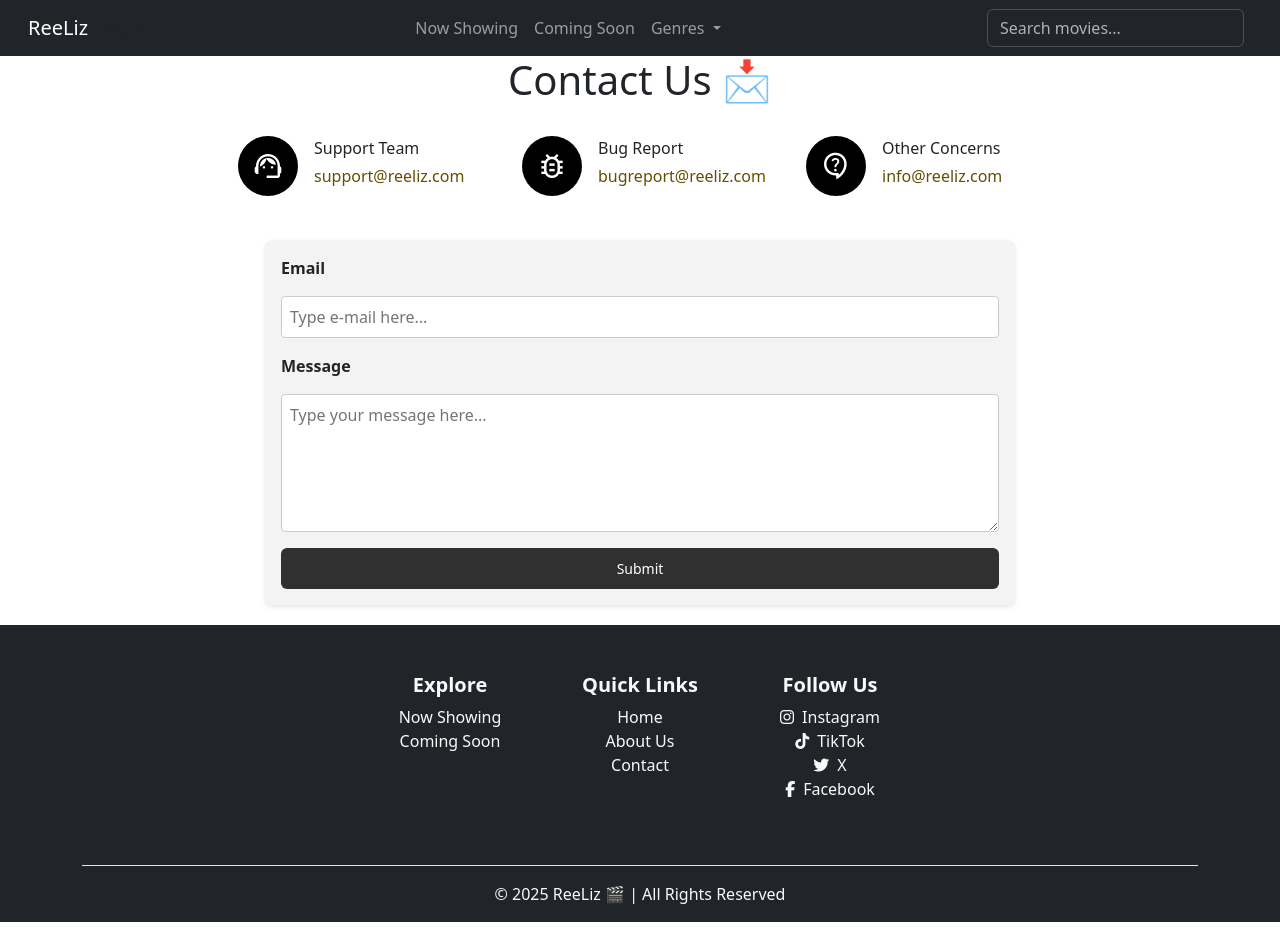
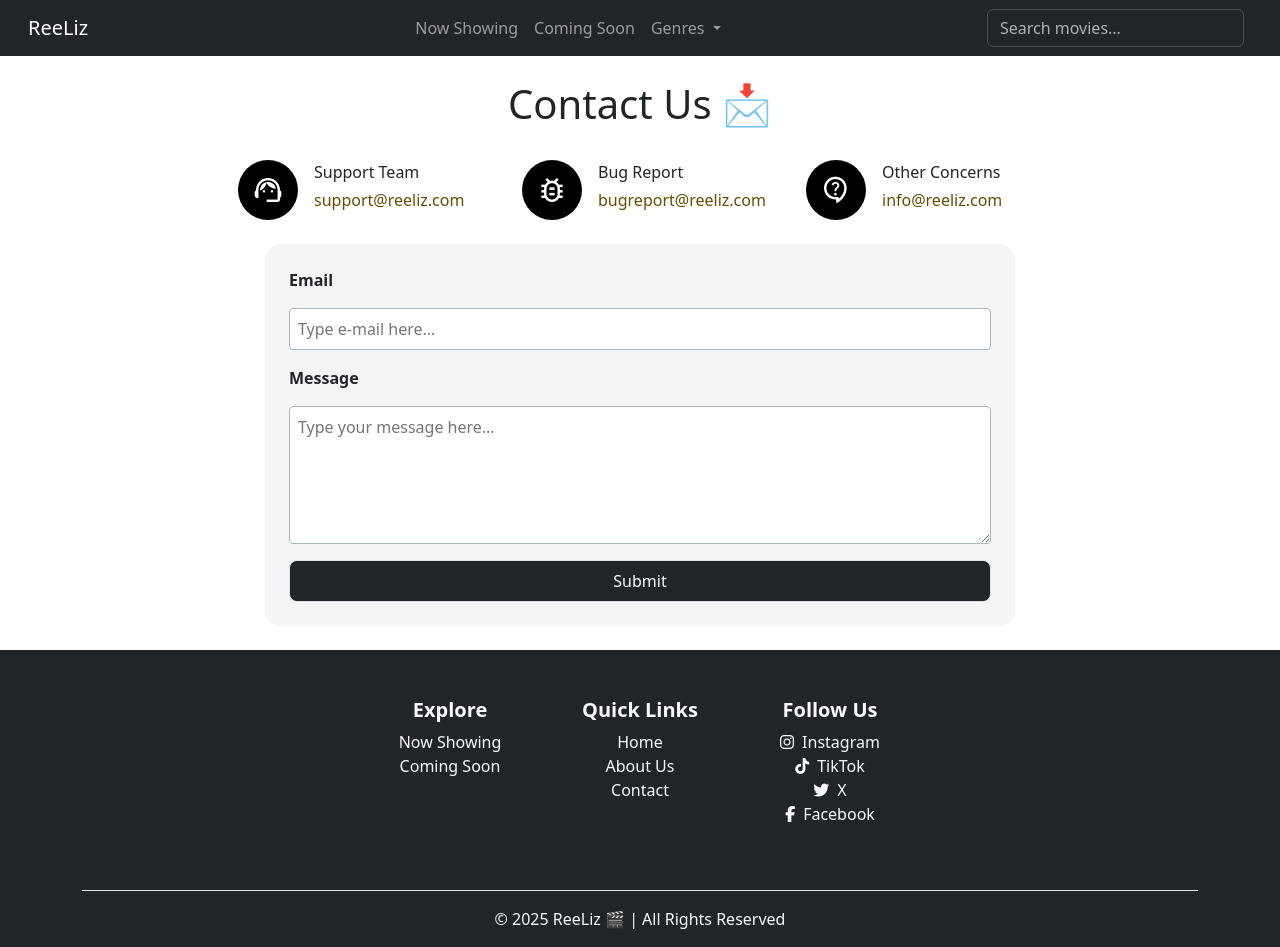
Before and after one commit to Tubachups/ReeLiz-Movie, a Flask app: page /contact in a window 1280 px wide. Before the commit the page ends 922 px from the top, so only its background shows below. Run offline with Flask 3, Linux system fonts and the light colour scheme; parts of the project's set-up code (start-up, migrations or seed data) failed here and were passed over; some libraries are stand-ins or nearby versions.

Commit message:
Finalize contact layout using bootstrap

```diff
--- a/static/styles/contact.css
+++ b/static/styles/contact.css
@@ -1,6 +1,6 @@
 @import url("https://fonts.googleapis.com/icon?family=Material+Icons");
 
-.contact-item {
+.contact-item, h1 {
   animation: fadeInUp 0.6s ease-out forwards;
 }
 
@@ -21,67 +21,21 @@
   animation-delay: 0.6s;
 }
 
-.contact-form {
-  padding: 20px;
-  flex: 1;
-  min-width: 100px;
-  text-align: left;
-}
-
 .contact-form form {
-  display: flex;
-  flex-direction: column;
-  gap: 1rem;
-  background: #f3f3f3;
-  padding: 1rem;
-  border-radius: 8px;
-  box-shadow: 0 2px 5px rgba(0, 0, 0, 0.1);
-  width: 100%;
   max-width: 750px;
-  margin: 0 auto;
-
   opacity: 0;
   animation: fadeInUp 0.6s ease-out forwards;
   animation-delay: 0.8s;
 }
 
-.contact-form label {
-  font-weight: bold;
-}
-
-.contact-form input,
-.contact-form textarea {
-  padding: 8px;
-  border: 1px solid #ccc;
-  border-radius: 4px;
-  font-family: inherit;
-}
-
 .contact-form button {
-  background: #303030;
-  color: white;
-  border: none;
-  padding: 10px;
-  border-radius: 6px;
-  cursor: pointer;
-  font-size: 14px;
   transition: 0.3s ease;
 }
 
 .contact-form button:hover {
-  background: #555;
+  opacity: .9;
 }
 
-@media (max-width: 768px) {
-  .contact-form {
-    padding: 10px;
-  }
-
-  .contact-form form {
-    width: 100%;
-    max-width: 100%;
-  }
-}
 
 @keyframes fadeInUp {
   from {
--- a/templates/contact.html
+++ b/templates/contact.html
@@ -11,13 +11,13 @@
 {% endblock %}
 
 {% block body %}
-<h1 class="head1 text-center">Contact Us 📩</h1>
 
-<div class="container">
+<div class="container py-4">
+  <h1 class="head1 text-center">Contact Us 📩</h1>
   <!-- Left side: contact info as a row -->
   <div class="row justify-content-center text-center">
     <div class="col-lg-8">
-      <div class="d-flex flex-column flex-md-row justify-content-center gap-3 gap-lg-5 py-4">
+      <div class="d-flex flex-column flex-md-row justify-content-center gap-3 gap-lg-5 py-4 contact-item">
 
         <div class="contact-subitem ">
           <span
@@ -60,25 +60,20 @@
             </a>
           </div>
         </div>
-
-
-
       </div>
     </div>
   </div>
 
-
-
   <!-- Right side: message form -->
   <div class="contact-form">
-    <form>
-      <label for="email">Email</label>
-      <input type="email" id="email" name="email" placeholder="Type e-mail here..." required>
+    <form class="d-flex flex-column gap-3 w-100 p-4 bg-body-secondary bg-opacity-50 rounded-4 mx-auto">
+      <label for="email" class="fw-bold">Email</label>
+      <input class="border border-dark-subtle rounded-1 p-2" type="email" id="email" name="email" placeholder="Type e-mail here..." required>
 
-      <label for="message">Message</label>
-      <textarea id="message" name="message" rows="5" placeholder="Type your message here..." required></textarea>
+      <label for="message" class="fw-bold">Message</label>
+      <textarea class="border border-dark-subtle rounded-1 p-2" id="message" name="message" rows="5" placeholder="Type your message here..." required></textarea>
 
-      <button type="submit">Submit</button>
+      <button type="submit" class="bg-dark text-light p-2 rounded-3 border ">Submit</button>
     </form>
   </div>
 </div>
```
